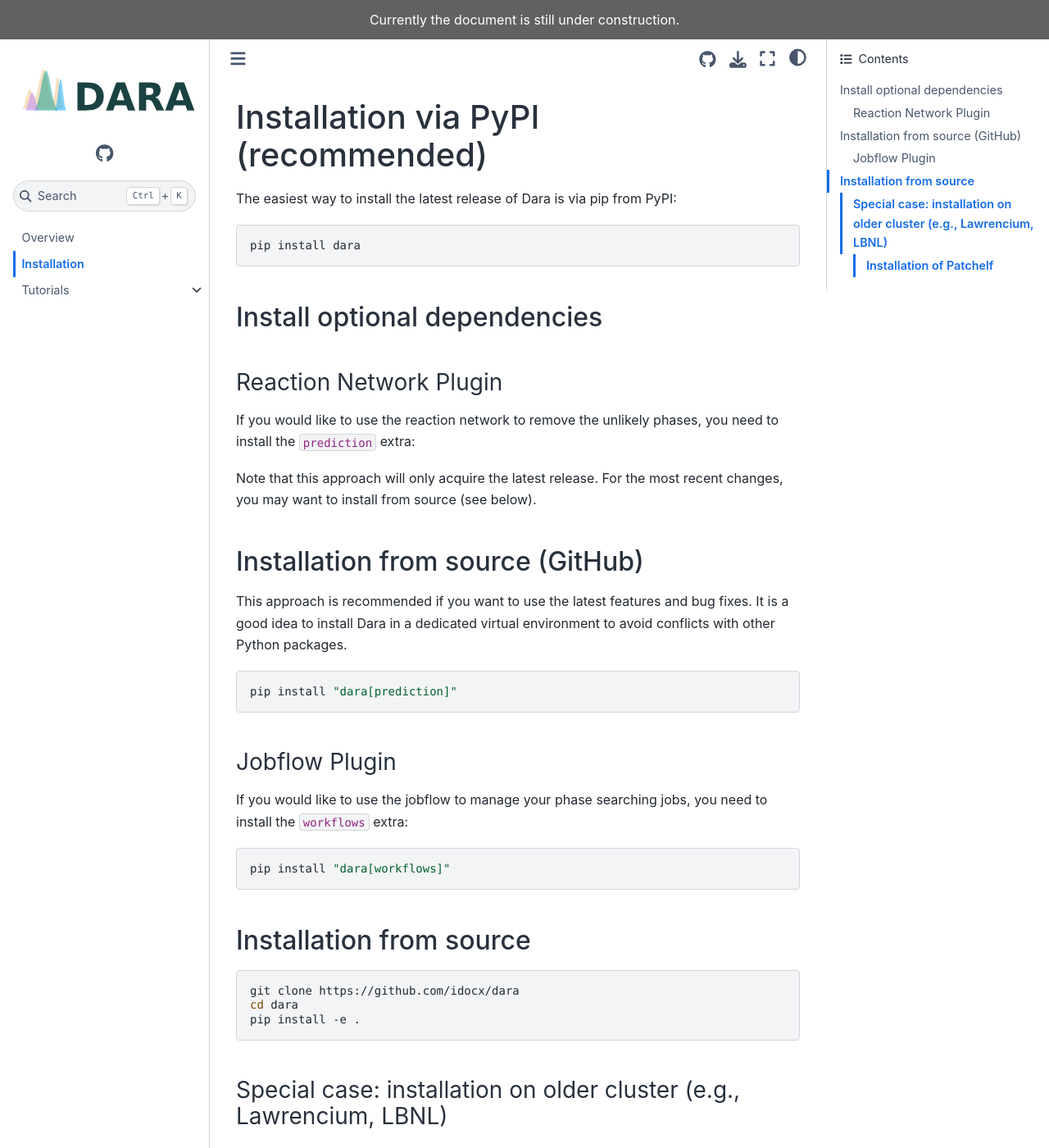
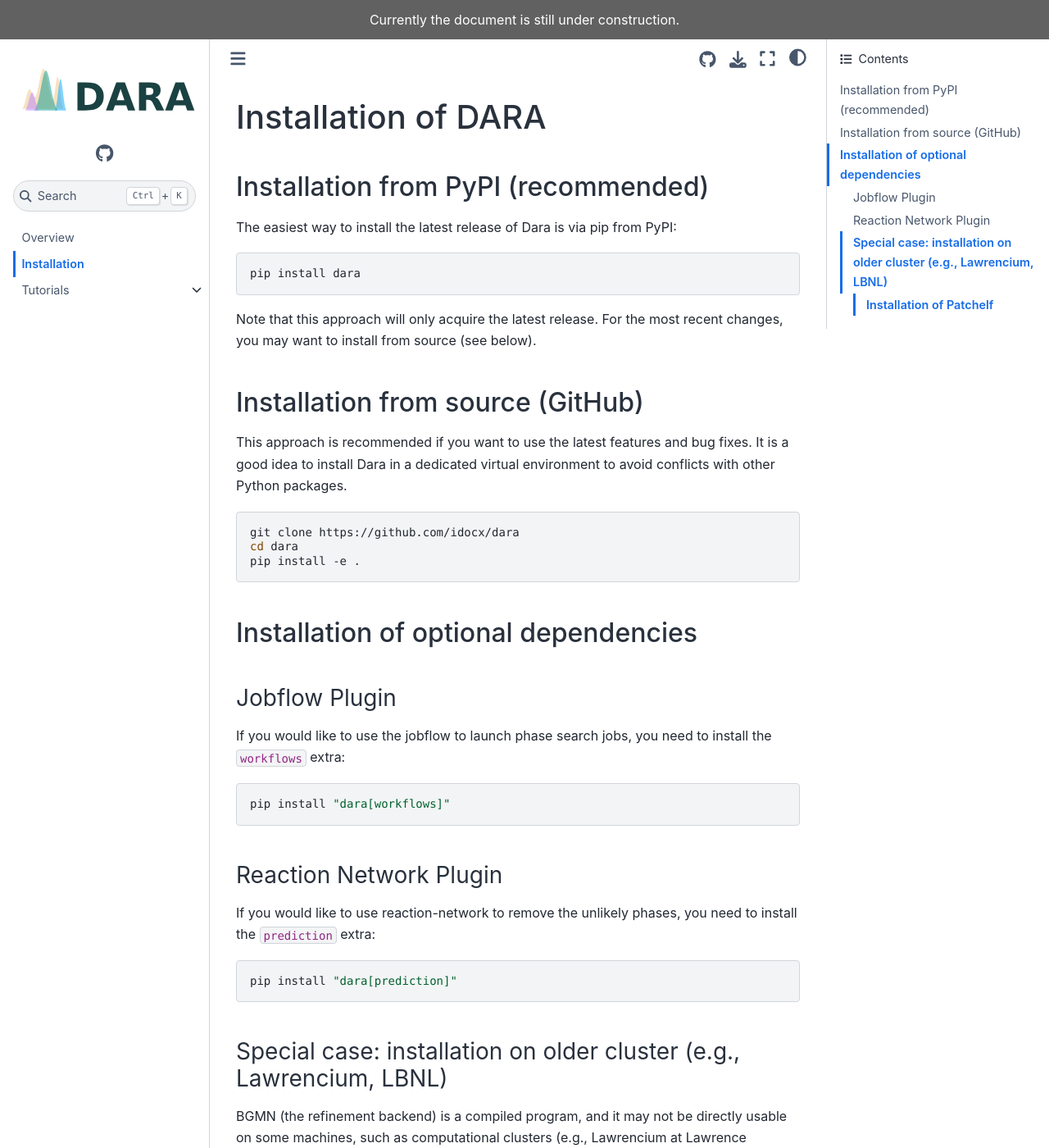
Before and after one commit to jrneilson/dara, a Sphinx documentation site: the page built from docs/install.md, in a window 1280 px wide and 1400 px high. Shown: the whole window at 82% size. Built offline with Sphinx 7.4.7 and the Sphinx Book theme 1.1.4, drawn with Linux system fonts in a browser that asks for light colours; pages that are not in the unit, such as notebooks, are missing from menus; comment, search, counter and statistics services are not loaded.

Commit message:
clean up installation changes

````diff
--- a/docs/install.md
+++ b/docs/install.md
@@ -1,14 +1,12 @@
-# Installation via PyPI (recommended)
+# Installation of DARA
+
+## Installation from PyPI (recommended)
 
 The easiest way to install the latest release of Dara is via pip from PyPI:
 
 ```bash
 pip install dara
 ```
-## Install optional dependencies
-### Reaction Network Plugin
-If you would like to use the reaction network to remove the unlikely phases,
-you need to install the `prediction` extra:
 
 Note that this approach will only acquire the latest release. For the most recent
 changes, you may want to install from source (see below).
@@ -20,22 +18,29 @@ a good idea to install Dara in a dedicated virtual environment to avoid conflict
 Python packages.
 
 ```bash
-pip install "dara[prediction]"
+git clone https://github.com/idocx/dara
+cd dara
+pip install -e .
 ```
 
+## Installation of optional dependencies
+
 ### Jobflow Plugin
-If you would like to use the jobflow to manage your phase searching jobs,
+
+If you would like to use the jobflow to launch phase search jobs,
 you need to install the `workflows` extra:
 
 ```bash
 pip install "dara[workflows]"
 ```
 
-## Installation from source
+### Reaction Network Plugin
+
+If you would like to use reaction-network to remove the unlikely phases,
+you need to install the `prediction` extra:
+
 ```bash
-git clone https://github.com/idocx/dara
-cd dara
-pip install -e .
+pip install "dara[prediction]"
 ```
 
 ### Special case: installation on older cluster (e.g., Lawrencium, LBNL)
````
